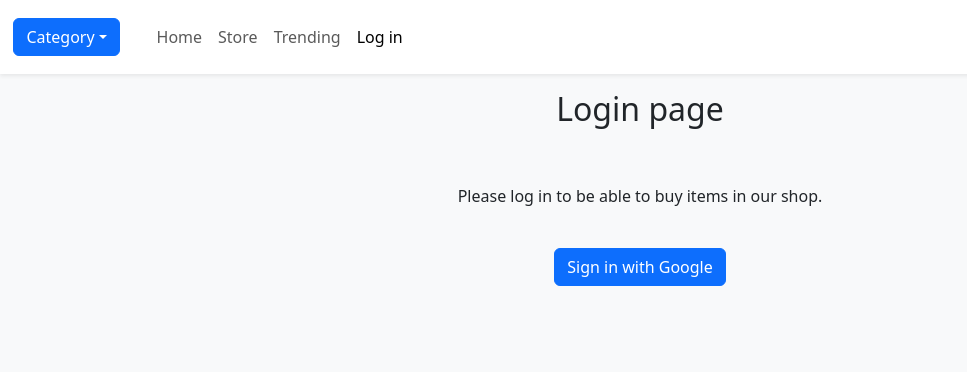
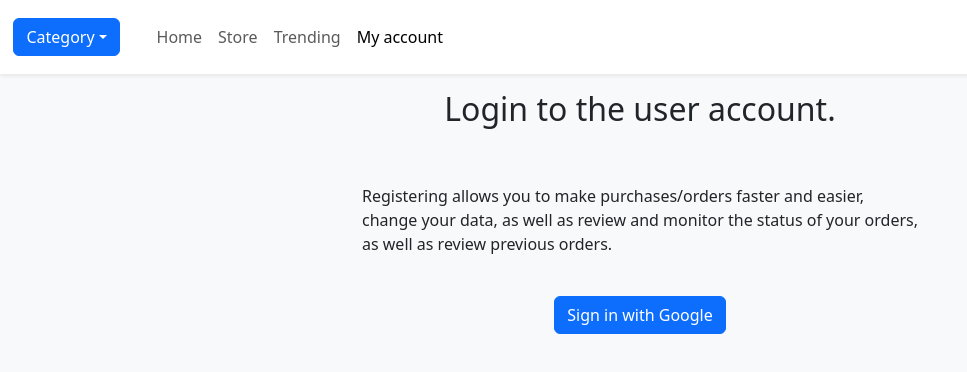
Before and after one commit to selezovic-asee/web-shop, a React (Vite) app: page /login in a window 1280 px wide. Shown: the top 372 px of the page, without its empty margins (0-967 px from the left). Built offline with nearby package versions, Linux system fonts and the light colour scheme; no server answers.

Commit message:
Show user name in navbar

```diff
--- a/src/components/NavBar/NavBar.tsx
+++ b/src/components/NavBar/NavBar.tsx
@@ -1,9 +1,9 @@
 import { Button, Container, Nav, Navbar as NavbarBs } from "react-bootstrap";
 import DropdownButton from "react-bootstrap/DropdownButton";
 import { NavLink } from "react-router-dom";
-import useAuth from "../../hooks/useAuth";
 import useShoppingCart from "../../hooks/useShoppingCart";
 import "./NavBar.css";
+import useAuth from "../../hooks/useAuth";
 
 const NavBar = () => {
   const { openCart, cartQuantity, profile } = useShoppingCart();
@@ -53,7 +53,7 @@ const NavBar = () => {
           </Nav.Link>
           {!profile && (
             <Nav.Link to="/login" as={NavLink}>
-              Log in
+              My account
             </Nav.Link>
           )}
           {profile && (
@@ -62,7 +62,13 @@ const NavBar = () => {
             </Nav.Link>
           )}
         </Nav>
-        {cartQuantity > 0 && (
+        <div className="d-flex">
+          {isAuth && (
+            <p className="d-flex align-items-center mb-0 me-3">
+              Hello {profile.given_name}!
+            </p>
+          )}
+          {cartQuantity > 0 ? (
             <Button
               onClick={openCart}
               style={{ width: "3rem", height: "3rem", position: "relative" }}
@@ -80,7 +86,10 @@ const NavBar = () => {
                 {cartQuantity}
               </div>
             </Button>
+          ) : (
+            <span style={{ width: "48px", height: "48px" }}></span>
           )}
+        </div>
       </Container>
     </NavbarBs>
   );
--- a/src/components/StoreItem/StoreItem.tsx
+++ b/src/components/StoreItem/StoreItem.tsx
@@ -40,6 +40,7 @@ const StoreItem = ({ id, title, price, images: imgUrl }: Product) => {
                   <span className="fs-3">{quantity}</span> in cart
                 </div>
                 <Button onClick={() => increaseCartQuantity(id)}>+</Button>
+                <span>{id}</span>
               </div>
               <Button
                 onClick={() => removeFromCart(id)}
--- a/src/pages/LogIn.tsx
+++ b/src/pages/LogIn.tsx
@@ -17,11 +17,18 @@ const LogIn = () => {
       )}
       {!profile ? (
         <div className="d-flex align-items-center flex-column">
-          <h2>Login page</h2>
+          <h2>Login to the user account.</h2>
           <br />
           <br />
           <>
-            <p>Please log in to be able to buy items in our shop.</p>
+            <p>
+              Registering allows you to make purchases/orders faster and easier,
+              <br />
+              change your data, as well as review and monitor the status of your
+              orders,
+              <br />
+              as well as review previous orders.
+            </p>
             <br />
             <Button id="login" onClick={() => login()}>
               Sign in with Google
--- a/src/pages/NoPage.tsx
+++ b/src/pages/NoPage.tsx
@@ -1,11 +1,21 @@
+import { Nav } from "react-bootstrap";
+import { NavLink } from "react-router-dom";
+
 const NoPage = () => {
   return (
-    <h3
-      className="d-flex justify-content-center align-items-center"
-      style={{ height: "600px" }}
-    >
-      This page does not exist.
-    </h3>
+    <div>
+      <h3
+        className="d-flex justify-content-center align-items-center"
+        style={{ height: "300px" }}
+      >
+        This page does not exist.
+      </h3>
+      <Nav className="d-flex justify-content-center align-items-end">
+        <Nav.Link to="/" as={NavLink}>
+          Home page
+        </Nav.Link>
+      </Nav>
+    </div>
   );
 };
 
```
Lines whose indentation alone changed are shown as unchanged.
